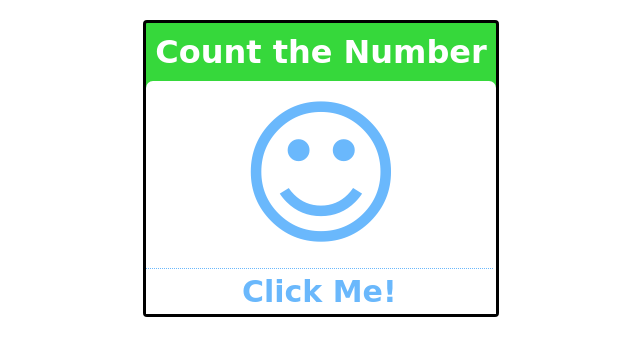
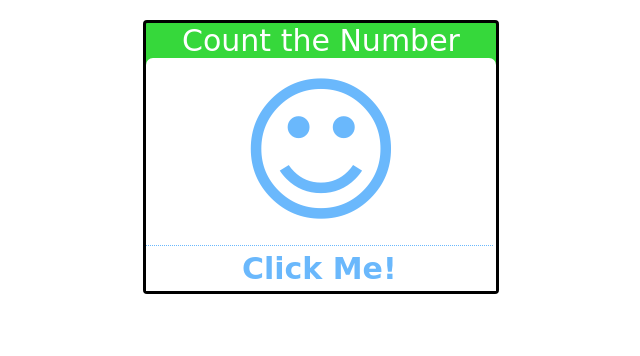
Before and after one commit to b3n10/localhost-folder, a PHP site: page /Number-Counter/index.html in a window 1280 px wide. Shown: the top 356 px of the page, without its empty margins (319-959 px from the left). Run offline with PHP 8.4, Linux system fonts and the light colour scheme; some web fonts are replaced.

Commit message:
Updated number counter

```diff
--- a/Number-Counter/index.html
+++ b/Number-Counter/index.html
@@ -11,7 +11,7 @@
 	</head>
 	<body>
 		<div id="div-container" class="div-container">
-			<h1>Count the Number</h1>
+			<span>Count the Number</span>
 			<div id="div-sub-container">
 				<p id="p-number">&#9786;</p>
 				<p id="p-word">Click Me!</p>
--- a/Number-Counter/script.js
+++ b/Number-Counter/script.js
@@ -9,8 +9,8 @@ window.onload = function() {
 	/* 1-100 and corresponding words */
 	var store_num_array = [];
 	var num_array = {
-		'first_row': [0, 1, 2, 3, 4, 5, 6, 7, 8, 9, 10, 11, 12, 13, 14, 15, 16, 17, 18, 19, 20, 21, 22, 23, 24, 25, 26, 27, 28, 29, 30, 31, 32, 33, 34, 35, 36, 37, 38, 39, 40, 41, 42, 43, 44, 45, 46, 47, 48, 49, 50, 51, 52, 53, 54, 55, 56, 57, 58, 59, 60, 61, 62, 63, 64, 65, 66, 67, 68, 69, 70, 71, 72, 73, 74, 75, 76, 77, 78, 79, 80, 81, 82, 83, 84, 85, 86, 87, 88, 89, 90, 91, 92, 93, 94, 95, 96, 97, 98, 99, 100],
-		'second_row': ['Zero', 'One', 'Two', 'Three', 'Four', 'Five', 'Six', 'Seven', 'Eight', 'Nine', 'Ten', 'Eleven', 'Twelve', 'Thirteen', 'Fourteen', 'Fifteen', 'Sixteen', 'Seventeen', 'Eighteen', 'Nineteen', 'Twenty', 'Twenty-One', 'Twenty-Two', 'Twenty-Three', 'Twenty-Four', 'Twenty-Five', 'Twenty-Six', 'Twenty-Seven', 'Twenty-Eight', 'Twenty-Nine', 'Thirty', 'Thirty-One', 'Thirty-Two', 'Thirty-Three', 'Thirty-Four', 'Thirty-Five', 'Thirty-Six', 'Thirty-Seven', 'Thirty-Eight', 'Thirty-Nine', 'Fourty', 'Fourty-One', 'Fourty-Two', 'Fourty-Three', 'Fourty-Four', 'Fourty-Five', 'Fourty-Six', 'Fourty-Seven', 'Fourty-Eight', 'Fourty-Nine', 'Fifty', 'Fifty-One', 'Fifty-Two', 'Fifty-Three', 'Fifty-Four', 'Fifty-Five', 'Fifty-Six', 'Fifty-Seven', 'Fifty-Eight', 'Fifty-Nine', 'Sixty', 'Sixty-One', 'Sixty-Two', 'Sixty-Three', 'Sixty-Four', 'Sixty-Five', 'Sixty-Six', 'Sixty-Seven', 'Sixty-Eight', 'Sixty-Nine', 'Seventy', 'Seventy-One', 'Seventy-Two', 'Seventy-Three', 'Seventy-Four', 'Seventy-Five', 'Seventy-Six', 'Seventy-Seven', 'Seventy-Eight', 'Seventy-Nine', 'Eighty', 'Eighty-One', 'Eighty-Two', 'Eighty-Three', 'Eighty-Four', 'Eighty-Five', 'Eighty-Six', 'Eighty-Seven', 'Eighty-Eight', 'Eighty-Nine', 'Ninety', 'Ninety-One', 'Ninety-Two', 'Ninety-Three', 'Ninety-Four', 'Ninety-Five', 'Ninety-Six', 'Ninety-Seven', 'Ninety-Eight', 'Ninety-Nine', 'One-Hundred']
+		'first_row': [0, 1, 2, 3, 4, 5, 6, 7, 8, 9, 10/*, 11, 12, 13, 14, 15, 16, 17, 18, 19, 20, 21, 22, 23, 24, 25, 26, 27, 28, 29, 30, 31, 32, 33, 34, 35, 36, 37, 38, 39, 40, 41, 42, 43, 44, 45, 46, 47, 48, 49, 50, 51, 52, 53, 54, 55, 56, 57, 58, 59, 60, 61, 62, 63, 64, 65, 66, 67, 68, 69, 70, 71, 72, 73, 74, 75, 76, 77, 78, 79, 80, 81, 82, 83, 84, 85, 86, 87, 88, 89, 90, 91, 92, 93, 94, 95, 96, 97, 98, 99, 100*/],
+		'second_row': ['Zero', 'One', 'Two', 'Three', 'Four', 'Five', 'Six', 'Seven', 'Eight', 'Nine', 'Ten'/*, 'Eleven', 'Twelve', 'Thirteen', 'Fourteen', 'Fifteen', 'Sixteen', 'Seventeen', 'Eighteen', 'Nineteen', 'Twenty', 'Twenty-One', 'Twenty-Two', 'Twenty-Three', 'Twenty-Four', 'Twenty-Five', 'Twenty-Six', 'Twenty-Seven', 'Twenty-Eight', 'Twenty-Nine', 'Thirty', 'Thirty-One', 'Thirty-Two', 'Thirty-Three', 'Thirty-Four', 'Thirty-Five', 'Thirty-Six', 'Thirty-Seven', 'Thirty-Eight', 'Thirty-Nine', 'Fourty', 'Fourty-One', 'Fourty-Two', 'Fourty-Three', 'Fourty-Four', 'Fourty-Five', 'Fourty-Six', 'Fourty-Seven', 'Fourty-Eight', 'Fourty-Nine', 'Fifty', 'Fifty-One', 'Fifty-Two', 'Fifty-Three', 'Fifty-Four', 'Fifty-Five', 'Fifty-Six', 'Fifty-Seven', 'Fifty-Eight', 'Fifty-Nine', 'Sixty', 'Sixty-One', 'Sixty-Two', 'Sixty-Three', 'Sixty-Four', 'Sixty-Five', 'Sixty-Six', 'Sixty-Seven', 'Sixty-Eight', 'Sixty-Nine', 'Seventy', 'Seventy-One', 'Seventy-Two', 'Seventy-Three', 'Seventy-Four', 'Seventy-Five', 'Seventy-Six', 'Seventy-Seven', 'Seventy-Eight', 'Seventy-Nine', 'Eighty', 'Eighty-One', 'Eighty-Two', 'Eighty-Three', 'Eighty-Four', 'Eighty-Five', 'Eighty-Six', 'Eighty-Seven', 'Eighty-Eight', 'Eighty-Nine', 'Ninety', 'Ninety-One', 'Ninety-Two', 'Ninety-Three', 'Ninety-Four', 'Ninety-Five', 'Ninety-Six', 'Ninety-Seven', 'Ninety-Eight', 'Ninety-Nine', 'One-Hundred'*/]
 	};
 
 	/* click events */
@@ -38,11 +38,15 @@ window.onload = function() {
 				console.log(store_num_array);
 				clicked = false;
 			} else if (store_num_array.length == num_array.first_row.length) {
+				store_num_array = [];
+				x = 1;
+				/* end script and show success message
 				get_id('div-container').style.display = 'none';
 				get_id('p-vgood').style.display = 'block';
 				console.log('success');
 				console.log(store_num_array);
 				clicked = false;
+				*/
 			}
 		}
 	}
--- a/Number-Counter/style.css
+++ b/Number-Counter/style.css
@@ -24,7 +24,8 @@ https://s-media-cache-ak0.pinimg.com/originals/79/d9/3e/79d93e6e3a068f7f207b4236
 	border-top-right-radius: 7px;
 }
 
-div h1 {
+div span {
+	font-size: 30px;
 	color: #ffffff;
 	padding-top: 10px;
 	padding-bottom: 10px;
```
